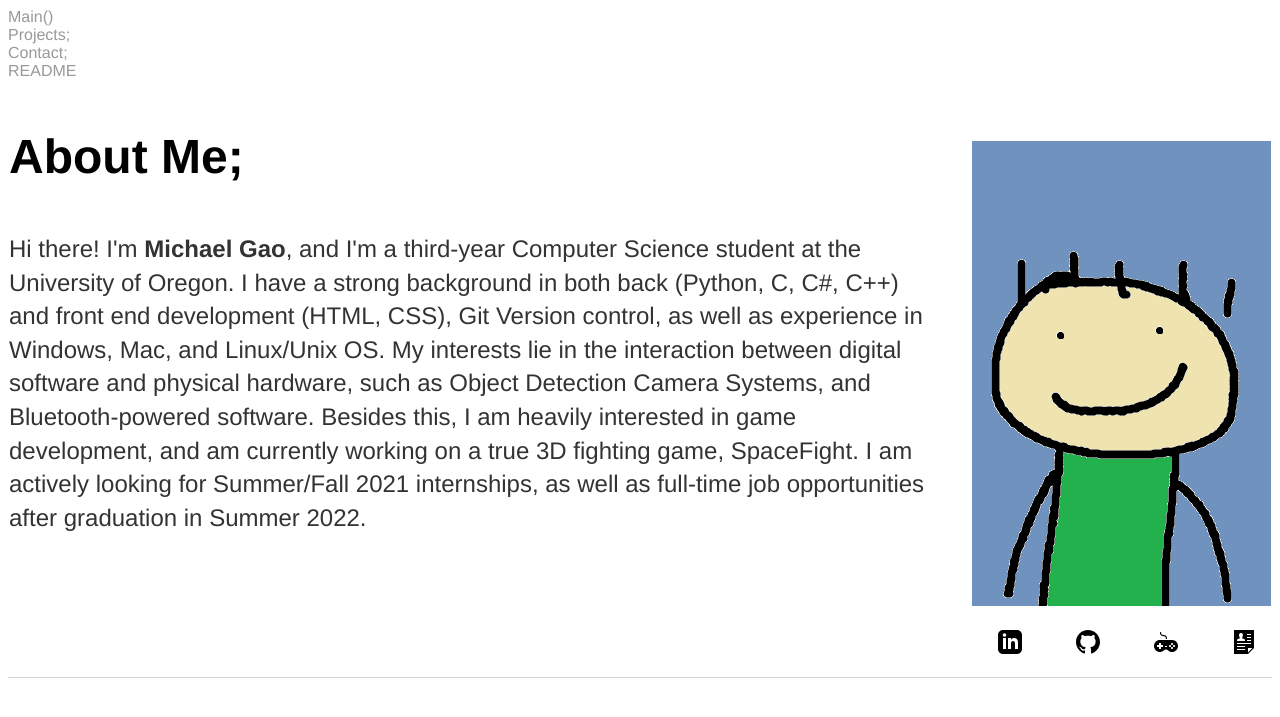
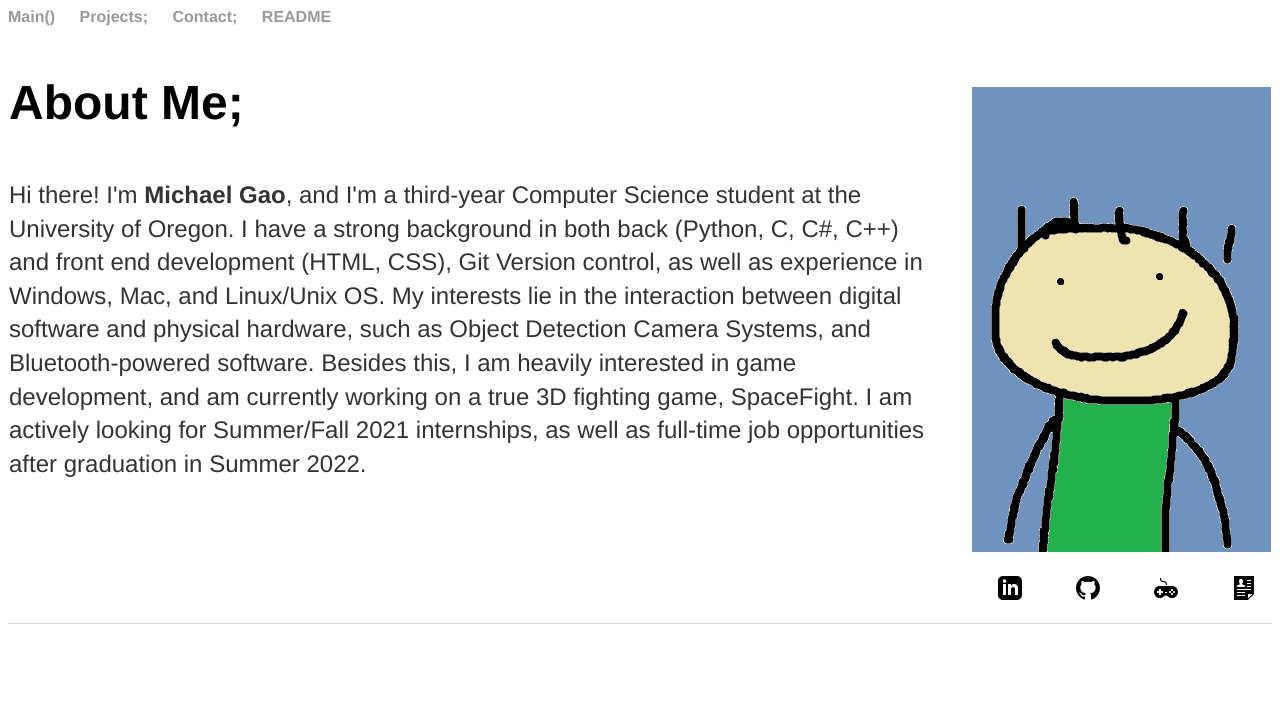
Before and after one commit to michael-c-gao/WebsiteOfMichael, a Jekyll site: the page built from index.html, in a window 1280 px wide. Shown: the top 717 px of the page. Built offline with Jekyll 4.4.1, drawn with Linux system fonts in a browser that asks for light colours.

Commit message:
Update default.html

```diff
--- a/_layouts/default.html
+++ b/_layouts/default.html
@@ -4,8 +4,8 @@
 			<title>{{ page.title }}</title>
 			<link rel="stylesheet" type="text/css" href="/css/main.css">
 		</head>
-
-			<hello style="width: 75px;">
+		<body>
+			<nav>
 	    		<ul>
 	        		<li><a href="/">Main()</a></li>
 				<li><a href="/projects">Projects;</a></li>
@@ -13,8 +13,7 @@
 	        		<li><a href="/blog">README</a></li>
 
 	    		</ul>
-			</hello>
-			<body>
+			</nav>
 			<div class="container">
 
 			{{ content }}
```
